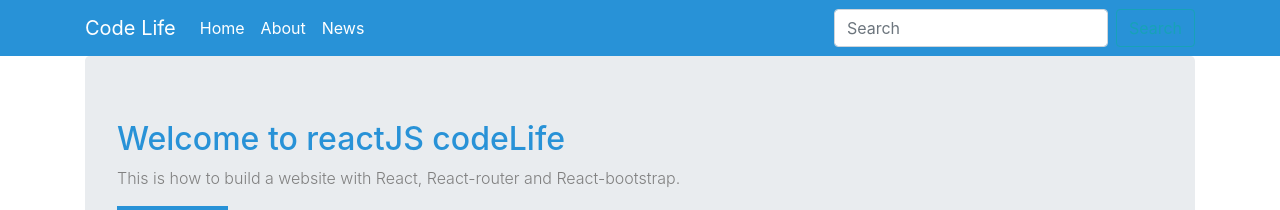
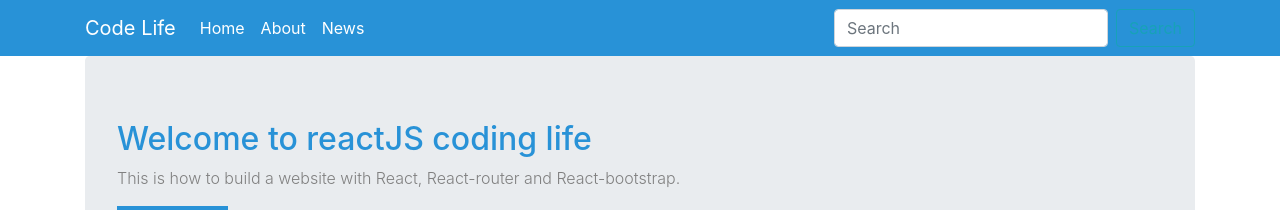
Before and after one commit to shomnathsomu/react-life, a React (Create React App) app: page / in a window 1280 px wide. Shown: the top 210 px of the page. Built offline with nearby package versions, Linux system fonts and the light colour scheme.

Commit message:
Update heading line

```diff
--- a/src/components/Home.jsx
+++ b/src/components/Home.jsx
@@ -8,7 +8,7 @@ export default class Home extends Component {
         return(
             <Container>
                 <Jumbotron>
-                    <h2>Welcome to reactJS codeLife</h2>
+                    <h2>Welcome to reactJS coding life</h2>
                     <p>This is how to build a website with React, React-router and React-bootstrap.</p>
                     <Link to="/about">
                         <Button bsstyle="primary">Learn More</Button>
```
